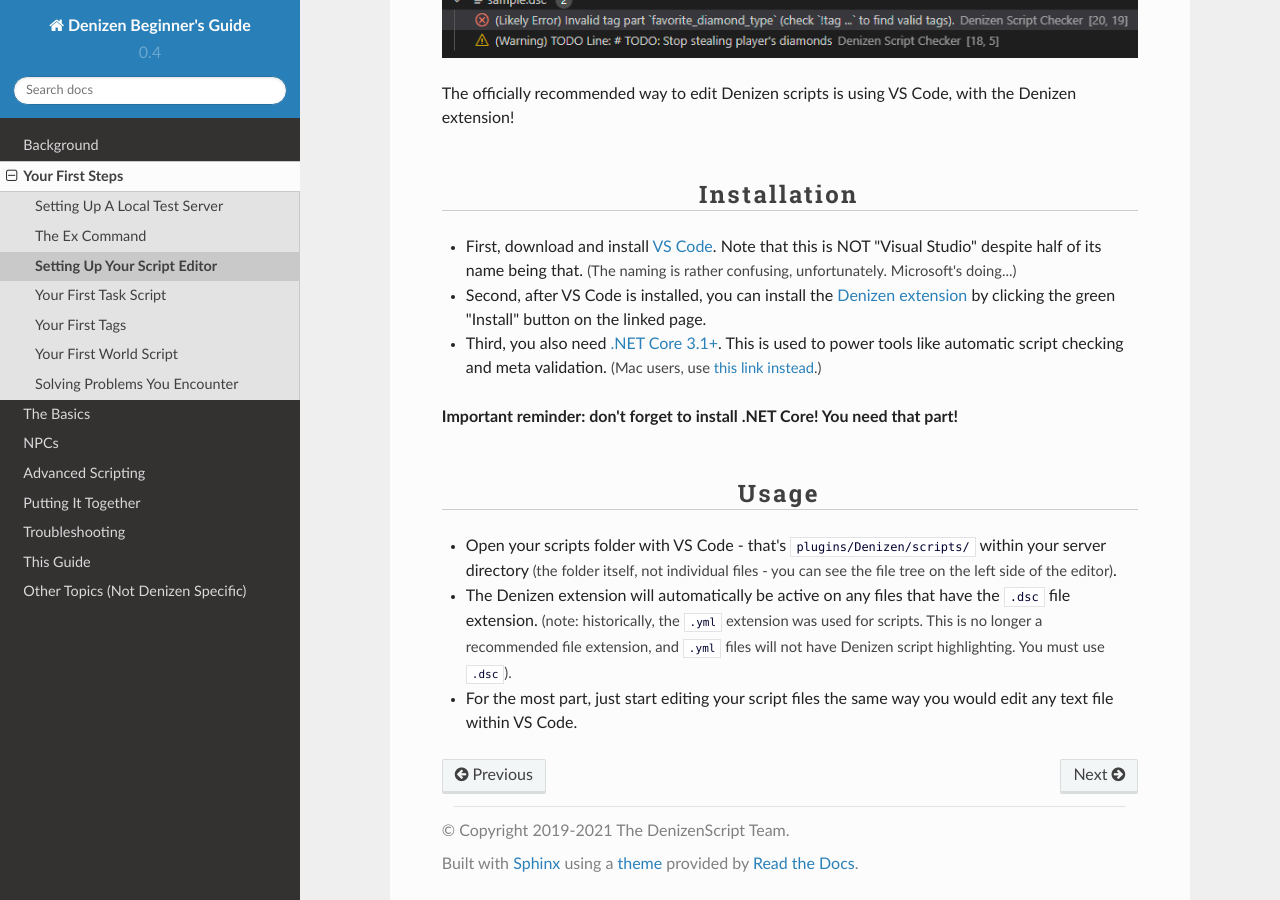
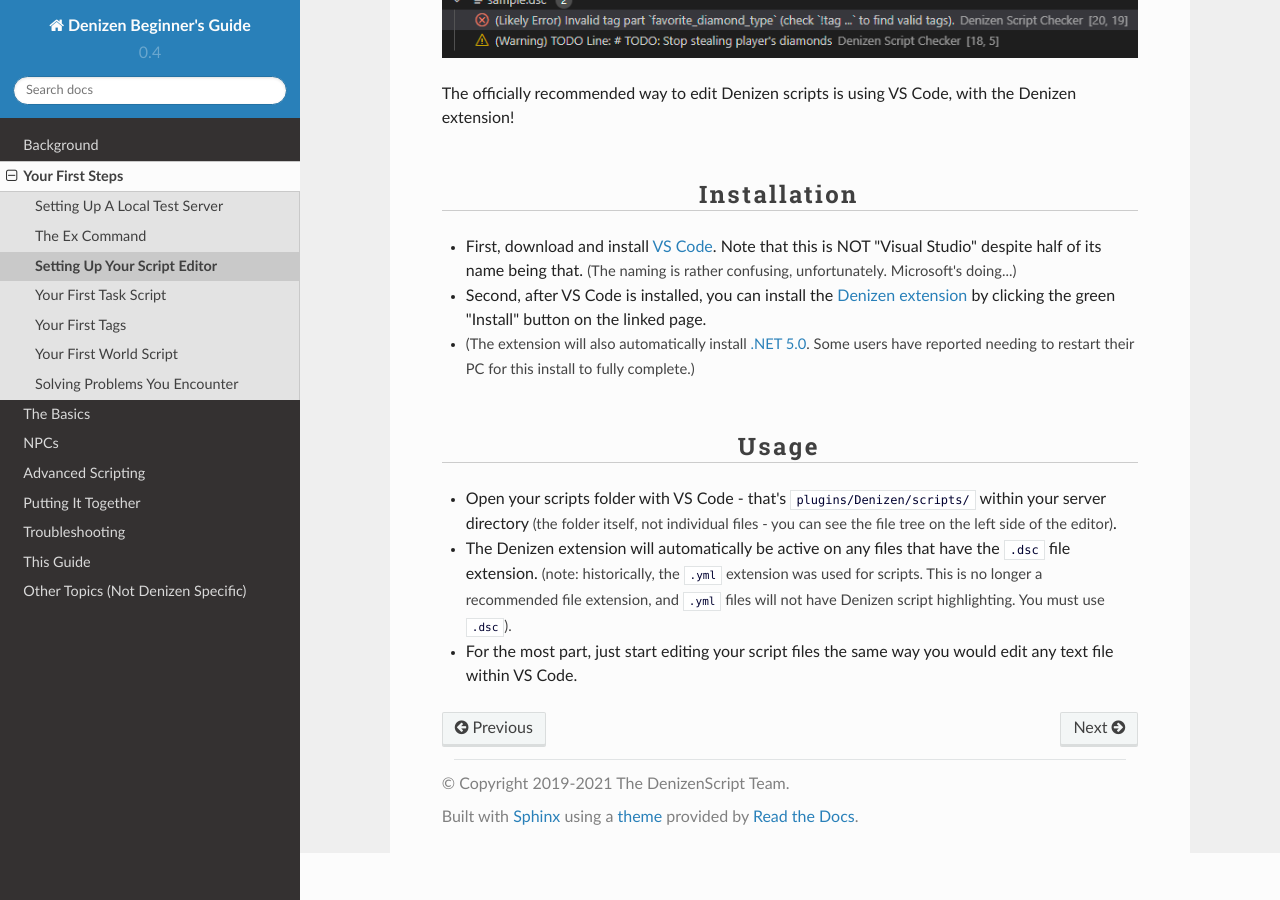
Before and after one commit to DenizenScript/Denizen-Beginners-Guide, a Sphinx documentation site: the page built from source/guides/first-steps/script-editor.md, in a window 1280 px wide and 900 px high, scrolled down 857 px. Built offline with Sphinx 7.4.7 and the Read the Docs theme 2.0.0, drawn with Linux system fonts in a browser that asks for light colours.

Commit message:
revise script editor page for net 5 update

```diff
--- a/source/guides/first-steps/script-editor.md
+++ b/source/guides/first-steps/script-editor.md
@@ -16,9 +16,7 @@ The officially recommended way to edit Denizen scripts is using VS Code, with th
 
 - First, download and install [VS Code](https://code.visualstudio.com/). Note that this is NOT "Visual Studio" despite half of its name being that. <span class="parens">(The naming is rather confusing, unfortunately. Microsoft's doing...)</span>
 - Second, after VS Code is installed, you can install the [Denizen extension](https://marketplace.visualstudio.com/items?itemName=DenizenScript.denizenscript) by clicking the green "Install" button on the linked page.
-- Third, you also need [.NET Core 3.1+](https://dotnet.microsoft.com/download/dotnet-core/3.1/runtime). This is used to power tools like automatic script checking and meta validation. <span class="parens">(Mac users, use [this link instead](https://dotnet.microsoft.com/download/dotnet-core/3.1).)</span>
-
-**Important reminder: don't forget to install .NET Core! You need that part!**
+- <span class="parens">(The extension will also automatically install [.NET 5.0](https://dotnet.microsoft.com/download/dotnet/5.0). Some users have reported needing to restart their PC for this install to fully complete.)</span>
 
 ### Usage
 
```
